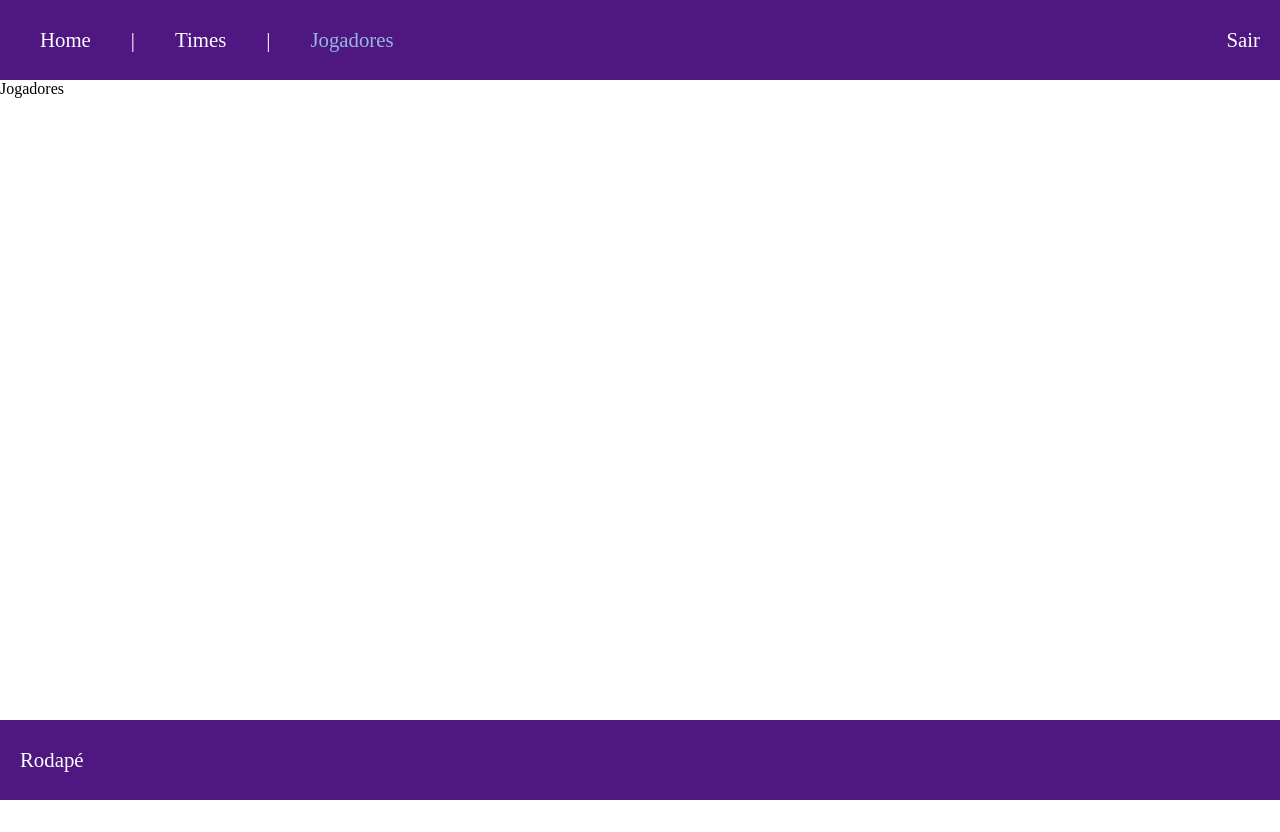
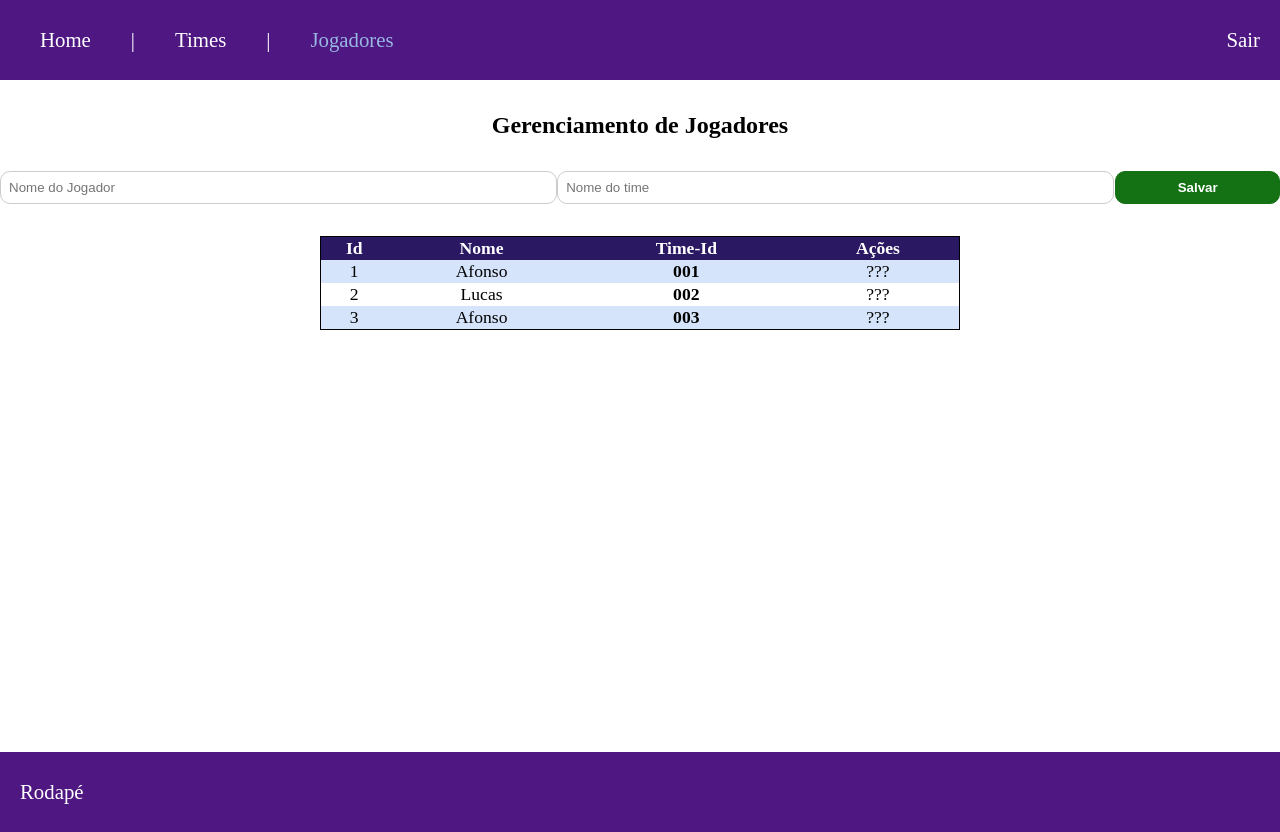
Before and after one commit to Ian-2INFO3/aula-bootcamp-teste, a Vue app: page /jogadores in a window 1280 px wide. Before the commit the page ends 800 px from the top, so only its background shows below. Built offline with nearby package versions, Linux system fonts and the light colour scheme.

Commit message:
jogadores funcionando com input

```diff
--- a/index.html
+++ b/index.html
@@ -4,7 +4,7 @@
     <meta charset="UTF-8" />
     <link rel="icon" href="/favicon.ico" />
     <meta name="viewport" content="width=device-width, initial-scale=1.0" />
-    <title>Router Bootcamp</title>
+    <title>Times Bootcamp</title>
   </head>
   <body>
     <div id="app"></div>
--- a/src/views/JogadoresView.vue
+++ b/src/views/JogadoresView.vue
@@ -1,3 +1,44 @@
 <template>
-  <main>Jogadores</main>
+  <div class="container">
+    <div class="title">
+      <h2>Gerenciamento de Jogadores</h2>
+    </div>
+    <div class="form-input">
+      <input type="text" placeholder="Nome do Jogador" />
+      <input type="text" placeholder="Nome do time" />
+      <button>Salvar</button>
+    </div>
+    <div class="list-times">
+      <table>
+        <thead>
+          <tr>
+            <th>Id</th>
+            <th>Nome</th>
+            <th>Time-Id</th>
+            <th>Ações</th>
+          </tr>
+        </thead>
+        <tbody>
+          <tr>
+            <td>1</td>
+            <td>Afonso</td>
+            <th>001</th>
+            <td>???</td>
+          </tr>
+          <tr>
+            <td>2</td>
+            <td>Lucas</td>
+            <th>002</th>
+            <td>???</td>
+          </tr>
+          <tr>
+            <td>3</td>
+            <td>Afonso</td>
+            <th>003</th>
+            <td>???</td>
+          </tr>
+        </tbody>
+      </table>
+    </div>
+  </div>
 </template>
```
Also changed, not shown: 1 other file (tests, documents, lock files or other folders).
